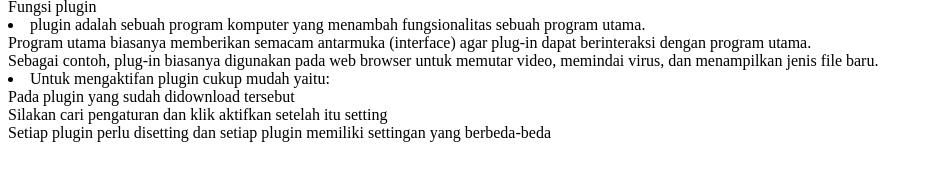
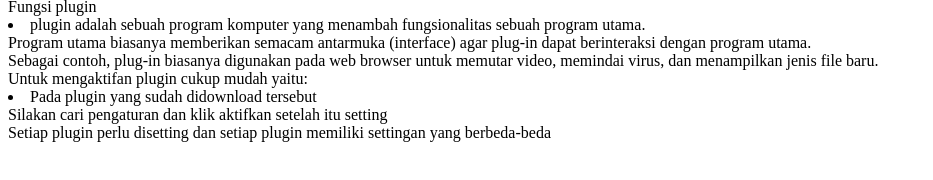
Before and after one commit to Juannnifa/si5a2122o, a plain HTML site: page 6/index.html in a window 1280 px wide. Shown: the part 172-352 px from the top of the page, without its empty margins (0-933 px from the left). Drawn offline with Linux system fonts and the light colour scheme.

Commit message:
Update index.html

```diff
--- a/6/index.html
+++ b/6/index.html
@@ -13,8 +13,8 @@ Fungsi plugin<li>
 plugin adalah sebuah program komputer yang menambah fungsionalitas sebuah program utama.<br>
 Program utama biasanya memberikan semacam antarmuka (interface) agar plug-in dapat berinteraksi dengan program utama.<br>
 Sebagai contoh, plug-in biasanya digunakan pada web browser untuk memutar video, memindai virus, dan menampilkan jenis file baru.<br>
-<li>
-Untuk mengaktifan plugin cukup mudah yaitu:<br>
+
+Untuk mengaktifan plugin cukup mudah yaitu:<br><li>
 Pada plugin yang sudah didownload tersebut<br>
 Silakan cari pengaturan dan klik aktifkan setelah itu setting<br>
 Setiap plugin perlu disetting dan setiap plugin memiliki settingan yang berbeda-beda<br>
```
